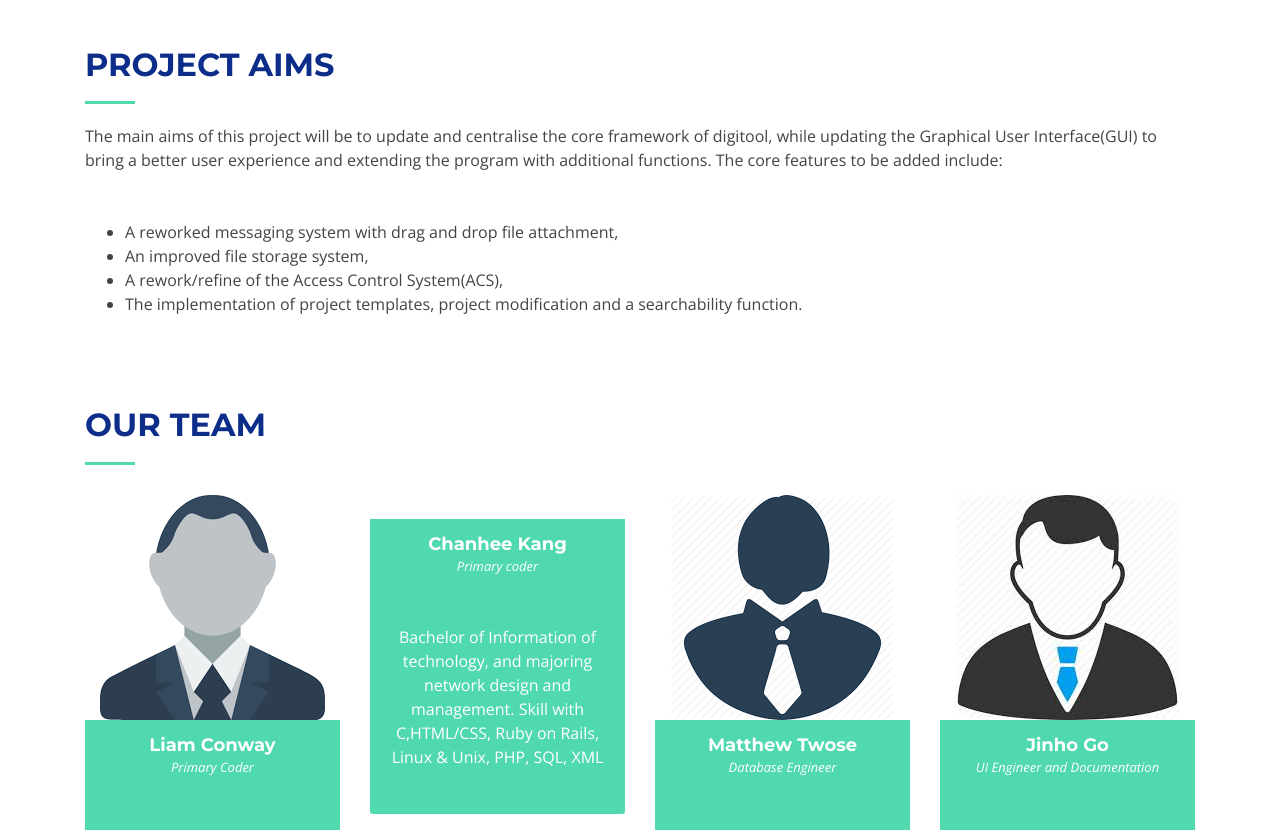
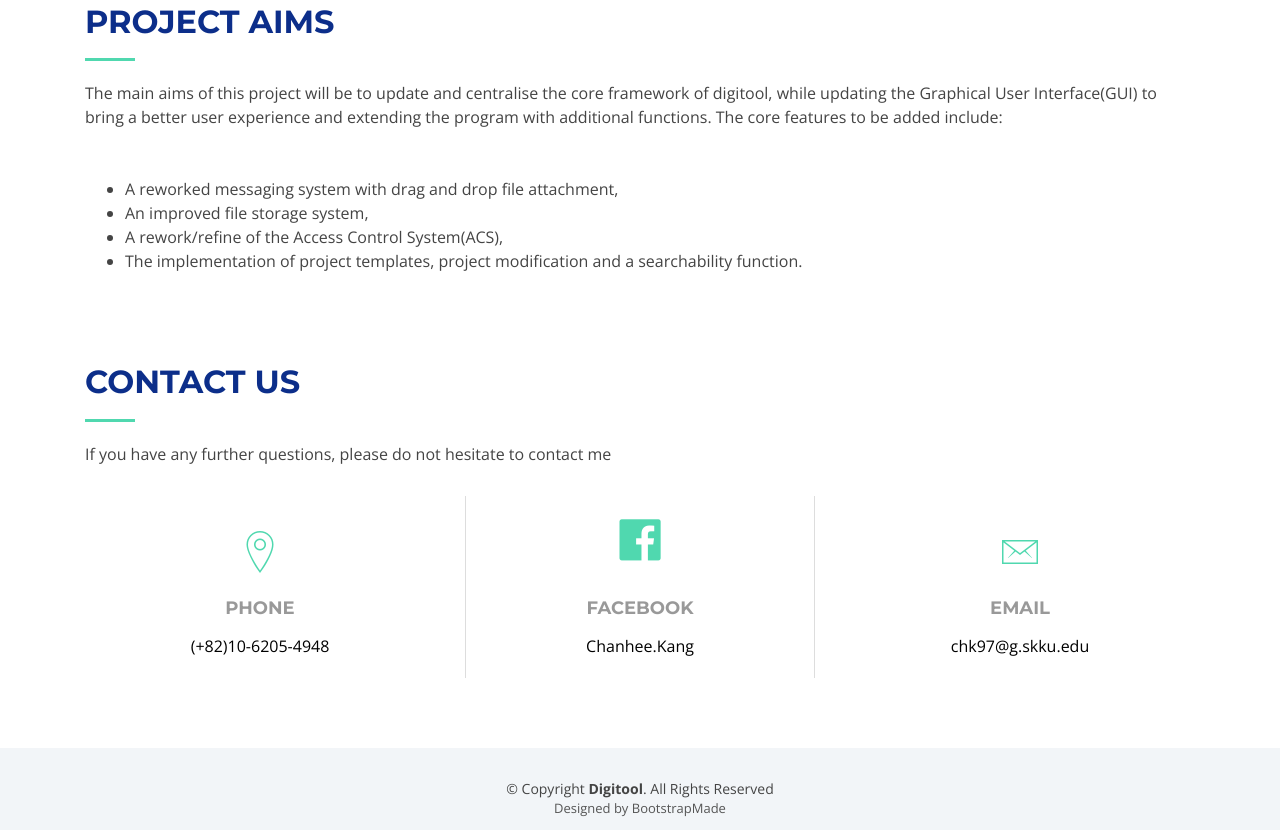
Before and after one commit to chanhee-kang/JS-simple_website, a plain HTML site: page index.html in a window 1280 px wide. Shown: the part 1970-2800 px from the top of the page. Drawn offline with nearby package versions, Linux system fonts and the light colour scheme; some packages are replaced by stand-ins of ours; files whose address does not match are found by name.

Commit message:
first commit

```diff
--- a/index.html
+++ b/index.html
@@ -45,7 +45,7 @@
     <div class="container">
 
       <div id="logo" class="pull-left">
-        <h1><a href="#body" class="scrollto">Digi<span>tool</span> V2</a></h1>
+        <h1><a href="#body" class="scrollto">Chanhee.Kang</a></h1>
         <!-- Uncomment below if you prefer to use an image logo -->
         <!-- <a href="#body"><img src="img/logo.png" alt="" title="" /></a>-->
       </div>
@@ -53,10 +53,9 @@
       <nav id="nav-menu-container">
         <ul class="nav-menu">
           <li class="menu-active"><a href="#body">Home</a></li>
-          <li><a href="#about">About Us</a></li>
+          <li><a href="#about">About Me</a></li>
           <li><a href="#services">Services</a></li>
           <li><a href="#portfolio">Project Aims</a></li>
-          <li><a href="#team">Team</a></li>
           <li><a href="#contact">Contact</a></li>
         </ul>
       </nav><!-- #nav-menu-container -->
@@ -99,7 +98,7 @@
           </div>
 
           <div class="col-lg-6 content">
-            <h2>"More intuitive and more efficient" - DRT</h2>
+            <h2>About Chanhee Kang</h2>
             <h3>The group consists of two IT students and two computer science students.
 When our group shared each memeber's thoughts with each other through meetings, all of member wanted to do a project based practical and user-friendly UI.</h3>
 As a result, the main goals of our group are as follows:
@@ -200,74 +199,13 @@ The core features to be added include:</p>
 
 
     <!--==========================
-      Our Team Section
-    ============================-->
-    <section id="team" class="wow fadeInUp">
-      <div class="container">
-        <div class="section-header">
-          <h2>Our Team</h2>
-        </div>
-        <div class="row">
-          <div class="col-lg-3 col-md-6">
-            <div class="member">
-              <div class="pic"><img src="img/team-1.jpg" alt=""></div>
-              <div class="details">
-                <h4>Liam Conway</h4>
-                <span>Primary Coder</span>
-                <br></br>
-                <p>As our project leader, currently studying computer science at UOW. Skill include: C++, Java, OpenCL, Open GL, MySQL, Vulkan, PHP, HTML</p>
-              </div>
-            </div>
-          </div>
-
-          <div class="col-lg-3 col-md-6">
-            <div class="member">
-              <div class="pic"><img src="img/team-2.jpg" alt=""></div>
-              <div class="details">
-                <h4>Chanhee Kang</h4>
-                <span>Primary coder</span>
-                  <br></br>
-                  <p>Bachelor of Information of technology, and majoring network design and management. Skill with C,HTML/CSS, Ruby on Rails, Linux & Unix, PHP, SQL, XML</p>
-              </div>
-            </div>
-          </div>
-
-          <div class="col-lg-3 col-md-6">
-            <div class="member">
-              <div class="pic"><img src="img/team-3.jpg" alt=""></div>
-              <div class="details">
-                <h4>Matthew Twose</h4>
-                <span>Database Engineer</span>
-                <br></br>
-                <p>Currently studying computer science at UOW, majoring in game design. Skill include: C++, HTML/Javascript, PHP, SQL, XML, DTD, XSL</p>
-              </div>
-            </div>
-          </div>
-
-          <div class="col-lg-3 col-md-6">
-            <div class="member">
-              <div class="pic"><img src="img/team-4.jpg" alt=""></div>
-              <div class="details">
-                <h4>Jinho Go</h4>
-                <span>UI Engineer and Documentation</span>
-                  <br></br>
-                  <p>As an international student, studying Information Technology, majoring in network design and management. And most experience on Ruby on rails</p>
-              </div>
-            </div>
-          </div>
-        </div>
-
-      </div>
-    </section><!-- #team -->
-
-    <!--==========================
       Contact Section
     ============================-->
     <section id="contact" class="wow fadeInUp">
       <div class="container">
         <div class="section-header">
           <h2>Contact Us</h2>
-          <p>If you have any further questions or would like to contact us, please contact us by using the information below!</p>
+          <p>If you have any further questions, please do not hesitate to contact me</p>
         </div>
 
         <div class="row contact-info">
@@ -275,8 +213,8 @@ The core features to be added include:</p>
           <div class="col-md-4">
             <div class="contact-address">
               <i class="ion-ios-location-outline"></i>
-              <h3>Address</h3>
-              <address>Lorem ipsum dolor sit amet, consectetur adipisicing elit.</address>
+              <h3>Phone</h3>
+              <address>(+82)10-6205-4948</address>
             </div>
           </div>
 
@@ -285,7 +223,7 @@ The core features to be added include:</p>
               <i class="fa fa-facebook-official"></i>
               <br><br>
               <h3>Facebook</h3>
-              <p><a href="https://www.facebook.com/sharer.php?u=https%3A%2F%2Fwww.digitalbusinesshub.com.au%2F">DIGITAL BUSINESS HUB</a></p>
+              <p><a href="https://www.facebook.com/chanhee.kang.104">Chanhee.Kang</a></p>
             </div>
           </div>
 
@@ -293,7 +231,7 @@ The core features to be added include:</p>
             <div class="contact-email">
               <i class="ion-ios-email-outline"></i>
               <h3>Email</h3>
-              <p>csit321@gmail.com</p>
+              <p>chk97@g.skku.edu</p>
             </div>
           </div>
 
```
Also changed, not shown: 1 other file.
